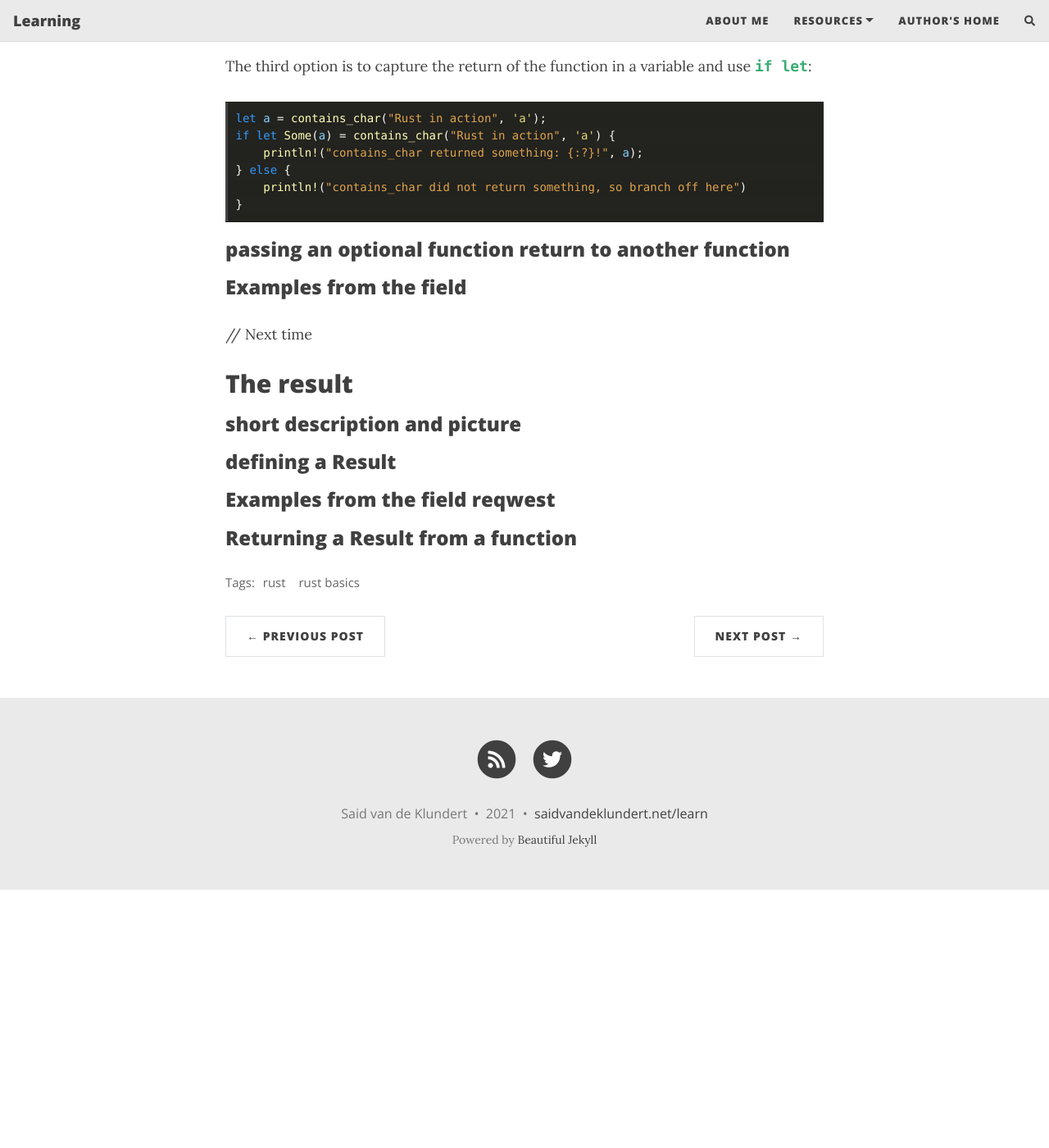
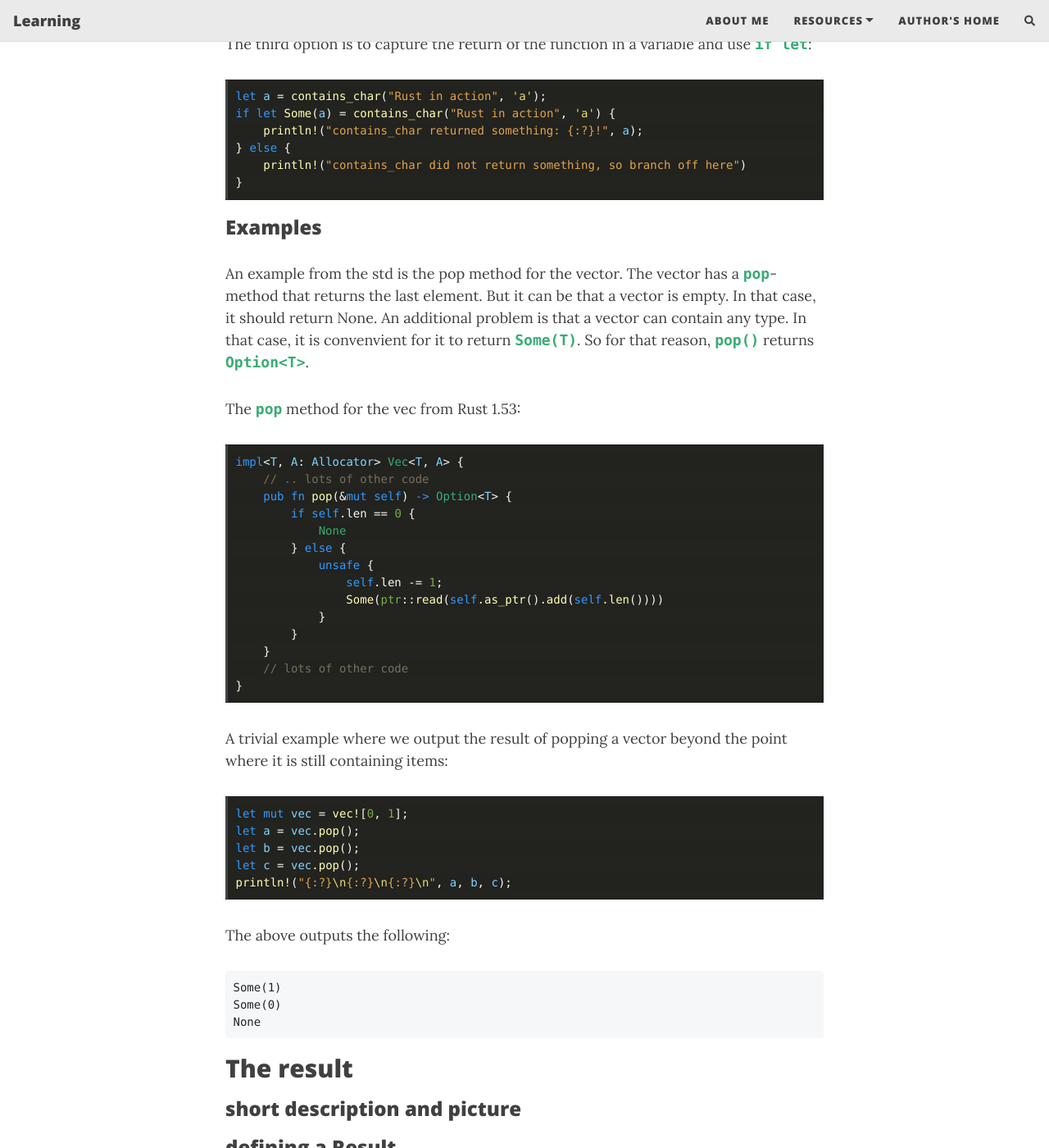
Before and after one commit to saidvandeklundert/learn, a Jekyll site: the page built from _posts/2021-08-15-rust-option-and-result.md, in a window 1280 px wide and 1400 px high, scrolled down 8224 px. Shown: the whole window at 82% size. Built offline with Jekyll 4.4.1, drawn with Linux system fonts in a browser that asks for light colours; nearby versions of some CDN libraries; comment, search, counter and statistics services are not loaded; before the commit the page ends 9309 px from its top, so only the background shows below that; some of the changed text lies outside the part shown.

Commit message:
Option 1

````diff
--- a/_posts/2021-08-15-rust-option-and-result.md
+++ b/_posts/2021-08-15-rust-option-and-result.md
@@ -212,7 +212,7 @@ pub const fn unwrap(self) -> T {
 }
 ```
 
-In `option.rs`, we can see `unwrap` is defined in the `impl<T> Option<T>` block. When we call it on a value, it will try to 'unwrap' the value that is tucked into T. It matches on 'self' and if the `Some` variant is present, 'val' is 'unwrapped' and returned. If the 'None' variant is present, the panic macro is called.
+In `option.rs`, we can see `unwrap` is defined in the `impl<T> Option<T>` block. When we call it on a value, it will try to 'unwrap' the value that is tucked into T. It matches on 'self' and if the `Some` variant is present, 'val' is 'unwrapped' and returned. If the 'None' variant is present, the panic macro is called:
 
 
 ```rust
@@ -230,11 +230,11 @@ Some("Something")
 thread 'main' panicked at 'called `Option::unwrap()` on a `None` value', src\main.rs:86:17
 </pre>
 
-Calling unwrap on an Option is quick and easy. However, the safe approach would be to unwrap the option with a match.
+Calling unwrap on an Option is quick and easy. Bot obviously, baking in the possibility of letting your program `panic` and crash is not the most elegant or safe approach.
 
 ## Option examples
 
-Let's look at some use cases for the 'Option' in practice and, after that, look at how it is sometimes used in a few popular packages.
+Let's look at some examples where 'Option' is used.
 
 ### passing an optional value to a function
 
@@ -312,12 +312,47 @@ if let Some(a) = contains_char("Rust in action", 'a') {
 }
 ```
 
-### passing an optional function return to another function
-
-### Examples from the field
+### Examples
 
 
-// Next time
+An example from the std is the pop method for the vector. The vector has a `pop`-method that returns the last element. But it can be that a vector is empty. In that case, it should return None. An additional problem is that a vector can contain any type. In that case, it is convenvient for it to return `Some(T)`. So for that reason, `pop()` returns `Option<T>`.
+
+The `pop` method for the vec from Rust 1.53:
+
+```rust
+impl<T, A: Allocator> Vec<T, A> {
+    // .. lots of other code
+    pub fn pop(&mut self) -> Option<T> {
+        if self.len == 0 {
+            None
+        } else {
+            unsafe {
+                self.len -= 1;
+                Some(ptr::read(self.as_ptr().add(self.len())))
+            }
+        }
+    }
+    // lots of other code
+}
+```
+
+A trivial example where we output the result of popping a vector beyond the point where it is still containing items:
+
+```rust
+let mut vec = vec![0, 1];
+let a = vec.pop();
+let b = vec.pop();
+let c = vec.pop();
+println!("{:?}\n{:?}\n{:?}\n", a, b, c);
+```
+
+The above outputs the following:
+
+<pre>
+Some(1)
+Some(0)
+None
+</pre>
 
 ## The result
 
````
